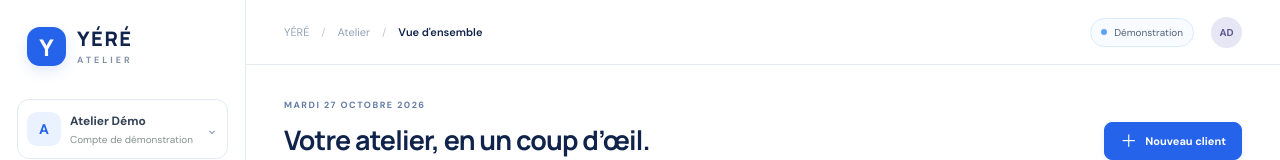
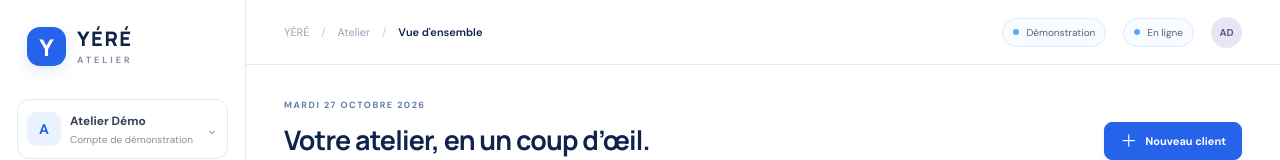
Before and after one commit to aydiarra-star/yere, a React (Vite) app: page / in a window 1280 px wide. Shown: the top 160 px of the page. Built offline with nearby package versions, Linux system fonts and the light colour scheme.

Commit message:
feat: show online and offline connection status

```diff
--- a/src/App.tsx
+++ b/src/App.tsx
@@ -1,4 +1,4 @@
-import { useMemo, useState, type FormEvent } from "react";
+import { useEffect, useMemo, useState, type FormEvent } from "react";
 import { balanceDue, formatXof, matchesClient, orderStatuses, type Client, type Measurement, type Order, type OrderStatus } from "./domain";
 import { usePersistentState } from "./usePersistentState";
 
@@ -19,6 +19,17 @@ const initialOrders: Order[] = [
 type View = "overview" | "clients" | "orders";
 
 function App() {
+  const [isOnline, setIsOnline] = useState(navigator.onLine);
+  useEffect(() => {
+    const updateConnection = () => setIsOnline(navigator.onLine);
+    window.addEventListener("online", updateConnection);
+    window.addEventListener("offline", updateConnection);
+    return () => {
+      window.removeEventListener("online", updateConnection);
+      window.removeEventListener("offline", updateConnection);
+    };
+  }, []);
+
   const [clients, setClients] = usePersistentState<Client[]>("yere-demo-clients-v1", initialClients);
   const [orders, setOrders] = usePersistentState<Order[]>("yere-demo-orders-v1", initialOrders);
   const [view, setView] = useState<View>("overview");
@@ -86,7 +97,7 @@ function App() {
       </aside>
 
       <main className="main-content">
-        <header className="topbar"><div className="breadcrumb">YÉRÉ <span>/</span> Atelier <span>/</span> <b>{navItems.find((item) => item.id === view)?.label}</b></div><div className="topbar-right"><span className="demo-pill"><i /> Démonstration</span><button className="avatar-button" aria-label="Profil de démonstration">AD</button></div></header>
+        <header className="topbar"><div className="breadcrumb">YÉRÉ <span>/</span> Atelier <span>/</span> <b>{navItems.find((item) => item.id === view)?.label}</b></div><div className="topbar-right"><span className="demo-pill"><i /> Démonstration</span><span className="demo-pill" role="status" aria-live="polite"><i /> {isOnline ? "En ligne" : "Hors ligne"}</span><button className="avatar-button" aria-label="Profil de démonstration">AD</button></div></header>
         <div className="page-wrap">
           <div className="welcome-row"><div><p className="eyebrow">MARDI 27 OCTOBRE 2026</p><h1>{view === "overview" ? "Votre atelier, en un coup d’œil." : view === "clients" ? "Vos clients & mensurations" : "Suivi des commandes"}</h1><p className="page-subtitle">{view === "overview" ? "Gardez le fil de vos commandes et de votre activité." : view === "clients" ? "Retrouvez les fiches clients et leurs dernières mesures." : "Suivez chaque pièce, de la préparation à la livraison."}</p></div><button className="primary-button" onClick={() => { setShowForm(true); setView("clients"); }}><span>＋</span> Nouveau client</button></div>
           {notice && <div className="notice"><span>ⓘ</span><p>{notice}</p><button aria-label="Fermer le message" onClick={() => setNotice("")}>×</button></div>}
```
